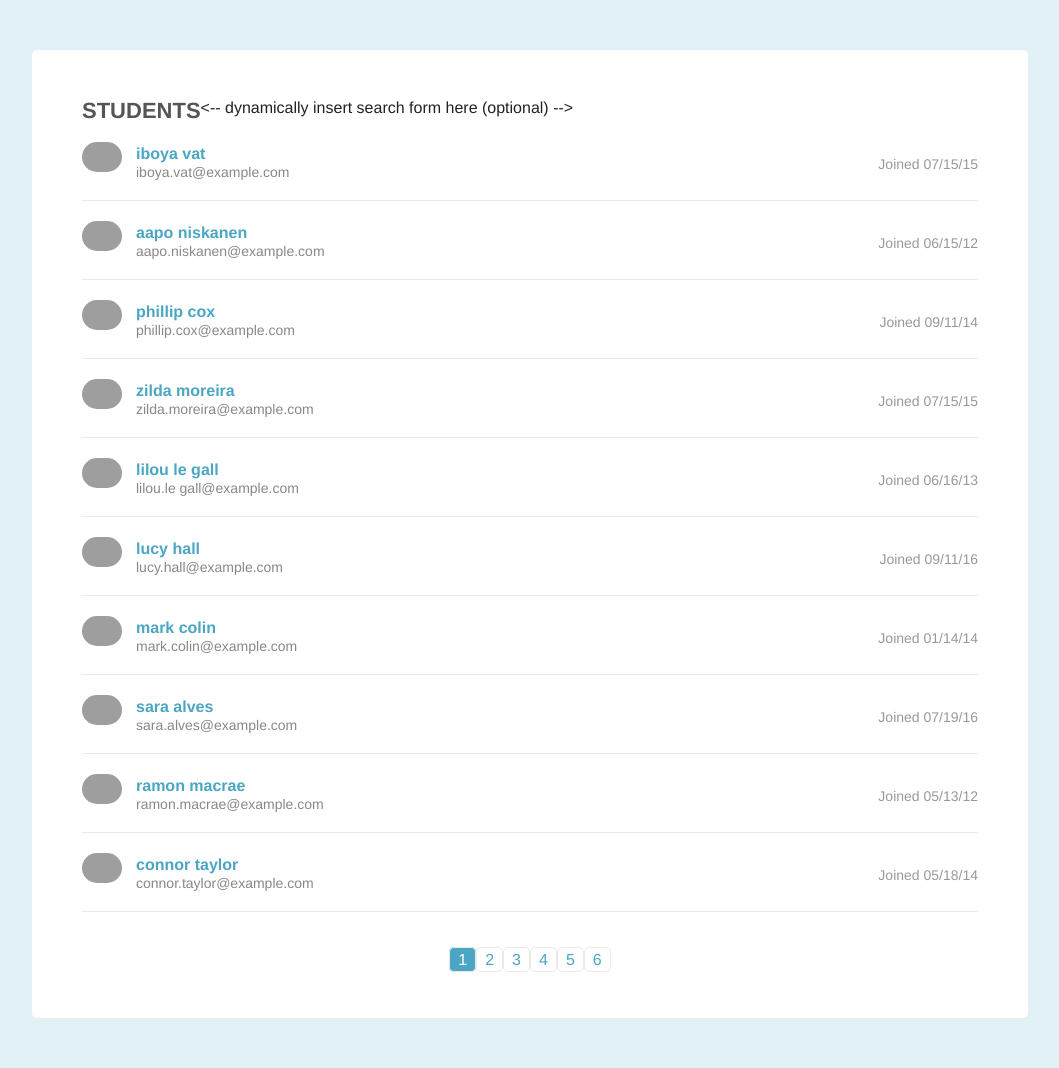
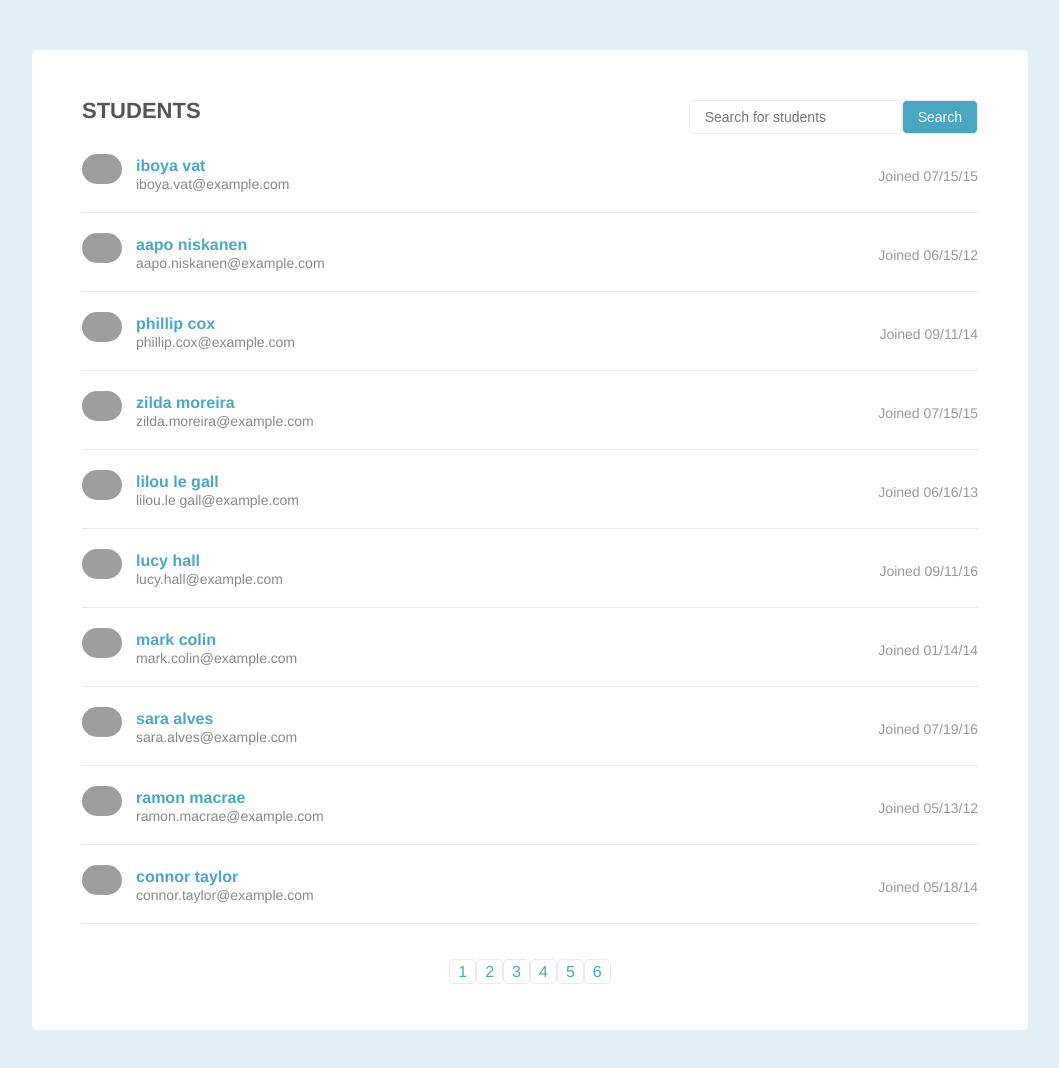
Before and after one commit to ravraw/Pagination-Content-Filter, a plain HTML site: page index.html in a window 1280 px wide. Shown: the whole page, without its empty margins (110-1169 px from the left). Drawn offline with Linux system fonts and the light colour scheme; grey boxes are pictures that could not be loaded.

Commit message:
pagination final

```diff
--- a/app.js
+++ b/app.js
@@ -1,75 +1,109 @@
 
-// const studentList contains the details 0r list of students.
-const studentItem=() => {
-  const studentDetails = document.getElementsByClassName('student-item');
-  return studentDetails ;
-};
+// arrays to store the student details
 
-// Number of students in the list
-const studentCount = studentItem().length;
+const originalStudentList = document.getElementsByClassName('student-item');
+const studentDetails = document.getElementsByClassName('student-item');
+const matchedStudentsList = [];
 
-// Number of pages based on length of studentList
-const pageCount = () => {
-return Math.ceil((studentCount/10)) ;
+const pageDiv = document.getElementsByClassName('page')[0];
 
-};
+// showPage function to display 10 students per page , works in reference to page link clicked
 
-//Shows the page with 10 students based on page number
+function showPage(pageNumber,studentList){
+  for (let i = 0;i < studentList.length;i++ ){
+    studentList[i].style.display = 'none';
+    if(i >= (pageNumber-1)*10  &&  i < (pageNumber*10)){
+      studentList[i].style.display = 'block' ;
 
-const showPage = (pageNumber)=>{
+    }
+  }
+}
+
+// function to create links and append them to the page's html
+
+function appendPageLinks(studentList){
+  let pages = Math.ceil(studentList.length/10);
+  //const pageDiv = document.getElementsByClassName('page')[0];
+  const comment = pageDiv.lastChild;
+  pageDiv.removeChild(comment);
+
+  let div = document.createElement('div');
+  let ul = document.createElement('ul');
+  div.className = 'pagination';
+  div.appendChild(ul);
+
+  for(let i =0;i < pages;i++){
+    let li = document.createElement('li');
+    let atag = document.createElement('a');
+    atag.textContent = i+1;
+    atag.addEventListener('click',()=>{showPage(i+1,studentList)});
+    li.appendChild(atag);
+    ul.appendChild(li);
+  }
+  pageDiv.appendChild(div);
+  ul.firstChild.className = 'active';
+  showPage(1,studentList);
+}
+
+// call the function to append the links to page and show the first page
+appendPageLinks(originalStudentList);
+//showPage(1,originalStudentList);
+
+// Create Search Bar
+
+const headerDiv = document.getElementsByClassName('page-header')[0];
+const commnet = headerDiv.lastChild;
+const searchDiv = document.createElement('div');
+const searchInput = document.createElement('input');
+const searchButton = document.createElement('button');
+searchButton.addEventListener('click',() => {
+  search()});
+
+searchDiv.appendChild(searchInput);
+searchDiv.appendChild(searchButton);
+headerDiv.removeChild(commnet);
+headerDiv.appendChild(searchDiv);
+
+
+searchDiv.className = 'student-search';
+searchInput.placeholder = 'Search for students';
+searchButton.textContent = 'Search';
+
+//search bar complete
 
 
 
-for(let i=0;i<studentCount;i++){
+// function to show search results
 
-    studentItem()[i].style.display = 'none' ;
+function search(){
+  const studentNames = document.getElementsByTagName('h3');
+  const studentEmails = document.getElementsByClassName('email');
+
+  for (let i = 0 ; i < studentDetails.length;i++){
+    studentDetails[i].style.display = 'block';
+    let name = studentNames[i].innerText;
+    let email = studentEmails[i].innerText;
 
 
+    if(name.indexOf(searchInput.value.toLowerCase()) > -1 || email.indexOf(searchInput.value.toLowerCase()) > -1){
+      matchedStudentsList.push(studentDetails[i]);
+    }else{
+      studentDetails[i].style.display = 'none' ;
+    }
+  }
 
-    if(i >= (pageNumber-1)*10  &&  i < (pageNumber*10)){
+  searchButton.innerHTML = 'Go Back';
+  searchButton.style.color = 'red';
+  searchButton.addEventListener('click',()=>{window.location.reload()})
 
-      studentItem()[i].style.display = 'block' ;
-
-    }else{}
-
-    }
-
-  };
-
-// Function to append the page links
-
-  function appendPageLinks(){
-    const pageDiv = document.getElementsByClassName('page');
-    const newDiv = document.createElement('div');
-    const newUl = document.createElement('ul');
-
-    pageDiv[0].removeChild(pageDiv[0].lastChild);
-
-    newDiv.appendChild(newUl);
-    newDiv.className="pagination";
-
-
-  for(let i = 0 ; i < pageCount();i++){
-
-    const newLi = document.createElement('li');
-    const newA = document.createElement('a');
-     newUl.appendChild(newLi);
-     newLi.appendChild(newA);
-     newA.textContent = i+1 ;
-
-     newA.addEventListener('click',()=>{
-      showPage(i+1) ;
-
-     })
-
+  if(matchedStudentsList.length === 0 ){
+      let message = document.getElementsByTagName('h2')[0];
+      message.innerHTML = "NO STUDENTS FOUND";
+      pageDiv.removeChild(pageDiv.lastChild);
+  }else if(matchedStudentsList.length < 10 ){
+    pageDiv.removeChild(pageDiv.lastChild);
+  }else{
+    appendPageLinks(matchedStudentsList);
   }
-    pageDiv[0].appendChild(newDiv);
-    document.getElementsByTagName('a')[0].className ='active';
 
 }
-
-
-
- pageCount();
- showPage(1);
- appendPageLinks();
```
Also changed, not shown: css/design.css (line endings or trailing spaces), example-exceeds.html (line endings or trailing spaces), 1 other file.
